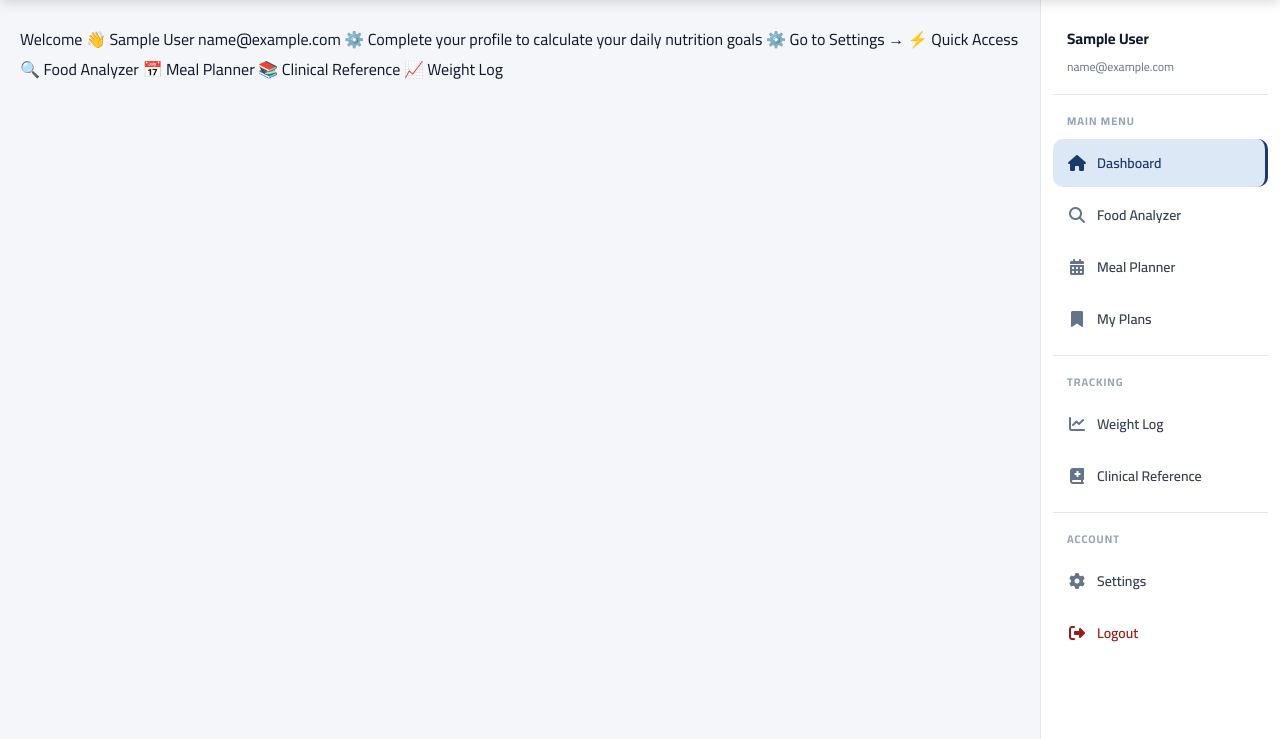
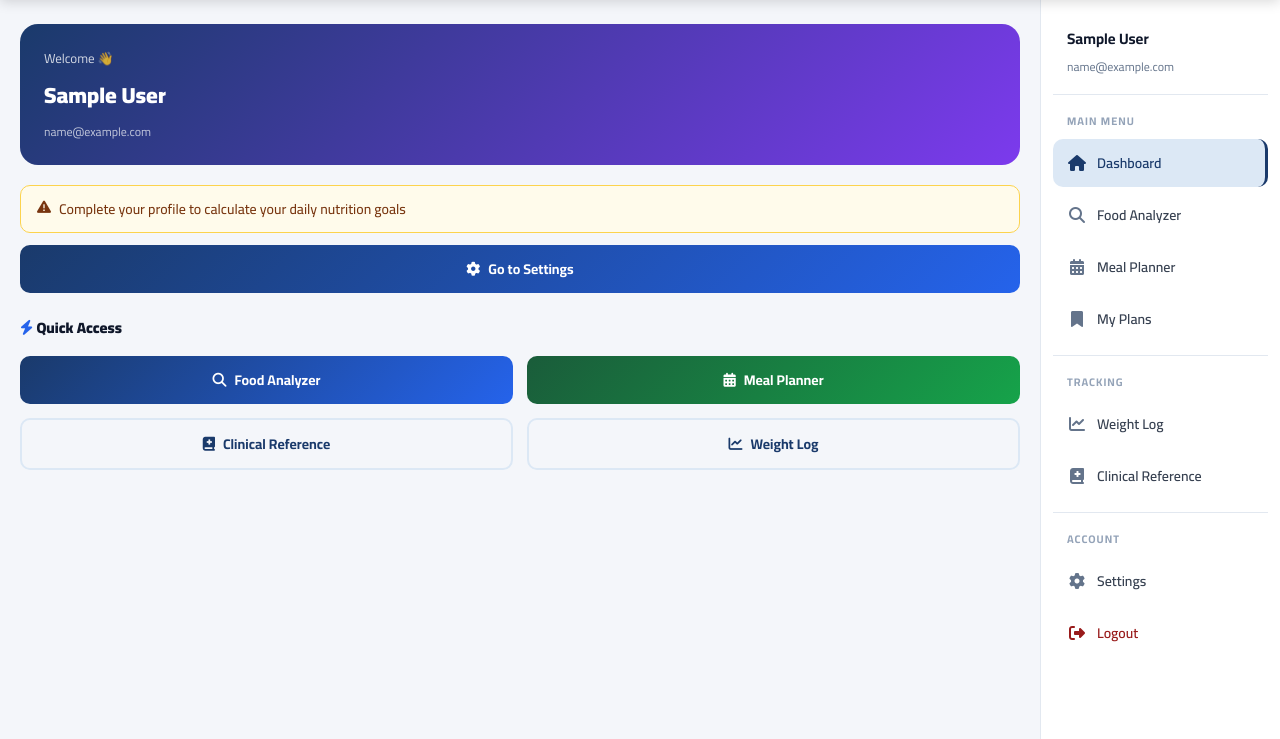
Before and after one commit to mohamedkolo/food-analyzer, a Flask app: page /dashboard in a window 1280 px wide. Shown: the part 60-799 px from the top of the page. Run offline with Flask 3, Linux system fonts and the light colour scheme; the visitor is signed in with stand-in values (Sample User, id 1); data comes from the database, SQL or seed files in the repository; parts of the project's set-up code (start-up, migrations or seed data) failed here and were passed over.

Commit message:
Update dashboard.html

```diff
--- a/templates/dashboard.html
+++ b/templates/dashboard.html
@@ -1,44 +1,159 @@
-{% extends "base.html" %} {% block title %}{{ 'الرئيسية' if (lang or 'ar')=='ar' else 'Dashboard' }}{% endblock %} {% block content %} {% set is_ar = (lang or 'ar') == 'ar' %}
-{{ 'أهلاً بك 👋' if is_ar else 'Welcome 👋' }}
-{{ user.name }}
-{{ user.email }}
-{% if not user.height or not user.weight %}
-⚙️ {{ 'أكمل إعداداتك الشخصية لحساب أهدافك الغذائية اليومية' if is_ar else 'Complete your profile to calculate your daily nutrition goals' }}
-⚙️ {{ 'اذهب للإعدادات ←' if is_ar else 'Go to Settings →' }} {% else %} {% set h = user.height|float %}{% set w = user.weight|float %}{% set age = user.age|int %}{% set act = user.activity|float %} {% set bmr = (10*w + 6.25*h - 5*age + 5)|int %}{% set tdee = (bmr * act)|int %} {% if user.goal == 'fat_loss' %}{% set cal = tdee - 400 %}{% set p_pct = 0.35 %}{% set c_pct = 0.35 %}{% set f_pct = 0.30 %} {% elif user.goal == 'muscle_gain' %}{% set cal = tdee + 400 %}{% set p_pct = 0.30 %}{% set c_pct = 0.45 %}{% set f_pct = 0.25 %} {% else %}{% set cal = tdee %}{% set p_pct = 0.25 %}{% set c_pct = 0.45 %}{% set f_pct = 0.30 %}{% endif %} {% set prot = (cal * p_pct / 4)|int %}{% set carb = (cal * c_pct / 4)|int %}{% set fat = (cal * f_pct / 9)|int %} {% set bmi = (w / ((h/100)**2))|round(1) %}
-{{ 'هدفك' if is_ar else 'Goal' }}
-{% if user.goal=='fat_loss' %}🔥 {{ 'خسارة دهون' if is_ar else 'Fat Loss' }} {% elif user.goal=='muscle_gain' %}💪 {{ 'بناء عضل' if is_ar else 'Muscle Gain' }} {% else %}⚖️ {{ 'ثبات الوزن' if is_ar else 'Maintain' }}{% endif %}
-TDEE
-{{ tdee }}
-kcal
-{{ 'الهدف اليومي' if is_ar else 'Daily Target' }}
-{{ cal }}
-kcal
-🔥
-{{ 'السعرات' if is_ar else 'Calories' }}
-{{ cal }}
-kcal
-💪
-{{ 'البروتين' if is_ar else 'Protein' }}
-{{ prot }}
-{{ 'جرام' if is_ar else 'g' }}
-🍞
-{{ 'الكارب' if is_ar else 'Carbs' }}
-{{ carb }}
-{{ 'جرام' if is_ar else 'g' }}
-🥑
-{{ 'الدهون' if is_ar else 'Fat' }}
-{{ fat }}
-{{ 'جرام' if is_ar else 'g' }}
-📏 BMI
-{{ bmi }}
-{% if bmi<18.5 %}{{ 'نحافة' if is_ar else 'Underweight' }}{% elif bmi<25 %}{{ 'مثالي ✅' if is_ar else 'Normal ✅' }}{% elif bmi<30 %}{{ 'زيادة' if is_ar else 'Overweight' }}{% else %}{{ 'سمنة' if is_ar else 'Obese' }}{% endif %}
-⚖️ {{ 'الوزن' if is_ar else 'Weight' }}
-{{ w }}
-kg
-📐 {{ 'المثالي' if is_ar else 'Ideal' }}
-{{ (22*((h/100)**2))|round(1) }}
-kg
+{% extends "base.html" %}
+{% block title %}{{ 'الرئيسية' if (lang or 'ar')=='ar' else 'Dashboard' }}{% endblock %}
+
+{% block content %}
+{% set is_ar = (lang or 'ar') == 'ar' %}
+
+<!-- Welcome -->
+<div style="background:linear-gradient(135deg,#1a3a6b,#7c3aed);border-radius:18px;padding:22px 24px;margin-bottom:20px;color:#fff">
+  <div style="font-size:13px;opacity:.8;margin-bottom:4px">{{ 'أهلاً بك' if is_ar else 'Welcome' }} 👋</div>
+  <div style="font-size:22px;font-weight:900">{{ user.name }}</div>
+  <div style="font-size:12px;opacity:.7;margin-top:4px">{{ user.email }}</div>
+</div>
+
+{% if user.height and user.weight and user.age %}
+
+  {% set h = user.height | float %}
+  {% set w = user.weight | float %}
+  {% set age = user.age | int %}
+  {% set act = user.activity | float if user.activity else 1.55 %}
+  {% set bmr = (10 * w + 6.25 * h - 5 * age + 5) | int %}
+  {% set tdee = (bmr * act) | int %}
+
+  {% if user.goal == 'fat_loss' %}
+    {% set cal = tdee - 400 %}
+    {% set prot = (cal * 0.35 / 4) | int %}
+    {% set carb = (cal * 0.35 / 4) | int %}
+    {% set fat  = (cal * 0.30 / 9) | int %}
+    {% set goal_label = ('🔥 خسارة دهون' if is_ar else '🔥 Fat Loss') %}
+  {% elif user.goal == 'muscle_gain' %}
+    {% set cal = tdee + 400 %}
+    {% set prot = (cal * 0.30 / 4) | int %}
+    {% set carb = (cal * 0.45 / 4) | int %}
+    {% set fat  = (cal * 0.25 / 9) | int %}
+    {% set goal_label = ('💪 بناء عضل' if is_ar else '💪 Muscle Gain') %}
+  {% else %}
+    {% set cal = tdee %}
+    {% set prot = (cal * 0.25 / 4) | int %}
+    {% set carb = (cal * 0.45 / 4) | int %}
+    {% set fat  = (cal * 0.30 / 9) | int %}
+    {% set goal_label = ('⚖️ ثبات الوزن' if is_ar else '⚖️ Maintain Weight') %}
+  {% endif %}
+
+  {% set bmi = (w / ((h / 100) ** 2)) | round(1) %}
+  {% set ideal = (22 * ((h / 100) ** 2)) | round(1) %}
+
+  <!-- Goal Bar -->
+  <div style="background:#dce8f5;border:1.5px solid #93c5fd;border-radius:12px;padding:14px 18px;margin-bottom:16px">
+    <div style="display:flex;justify-content:space-between;align-items:center;flex-wrap:wrap;gap:10px">
+      <div>
+        <div style="font-size:11px;font-weight:700;color:#64748b">{{ 'هدفك' if is_ar else 'Your Goal' }}</div>
+        <div style="font-size:16px;font-weight:800;color:#1a3a6b">{{ goal_label }}</div>
+      </div>
+      <div style="text-align:center">
+        <div style="font-size:11px;font-weight:700;color:#64748b">TDEE</div>
+        <div style="font-size:18px;font-weight:900;color:#0f172a">{{ tdee }}</div>
+        <div style="font-size:11px;color:#94a3b8">kcal</div>
+      </div>
+      <div style="text-align:center">
+        <div style="font-size:11px;font-weight:700;color:#64748b">{{ 'الهدف اليومي' if is_ar else 'Daily Target' }}</div>
+        <div style="font-size:22px;font-weight:900;color:#2563eb">{{ cal }}</div>
+        <div style="font-size:11px;color:#94a3b8">kcal</div>
+      </div>
+    </div>
+  </div>
+
+  <!-- Macros -->
+  <div class="metrics">
+    <div class="metric">
+      <i class="fa-solid fa-fire" style="color:#2563eb"></i>
+      <div class="metric-label">{{ 'السعرات' if is_ar else 'Calories' }}</div>
+      <div class="metric-value" style="color:#2563eb">{{ cal }}</div>
+      <div class="metric-unit">kcal</div>
+    </div>
+    <div class="metric">
+      <i class="fa-solid fa-dumbbell" style="color:#16a34a"></i>
+      <div class="metric-label">{{ 'البروتين' if is_ar else 'Protein' }}</div>
+      <div class="metric-value" style="color:#16a34a">{{ prot }}</div>
+      <div class="metric-unit">{{ 'جرام' if is_ar else 'g' }}</div>
+    </div>
+    <div class="metric">
+      <i class="fa-solid fa-wheat-awn" style="color:#b34700"></i>
+      <div class="metric-label">{{ 'الكارب' if is_ar else 'Carbs' }}</div>
+      <div class="metric-value" style="color:#b34700">{{ carb }}</div>
+      <div class="metric-unit">{{ 'جرام' if is_ar else 'g' }}</div>
+    </div>
+    <div class="metric">
+      <i class="fa-solid fa-droplet" style="color:#8b0000"></i>
+      <div class="metric-label">{{ 'الدهون' if is_ar else 'Fat' }}</div>
+      <div class="metric-value" style="color:#8b0000">{{ fat }}</div>
+      <div class="metric-unit">{{ 'جرام' if is_ar else 'g' }}</div>
+    </div>
+  </div>
+
+  <!-- BMI Row -->
+  <div class="grid-3" style="margin-bottom:20px">
+    <div class="metric">
+      <i class="fa-solid fa-weight-scale" style="color:#64748b"></i>
+      <div class="metric-label">BMI</div>
+      <div class="metric-value">{{ bmi }}</div>
+      <div class="bmi-badge {% if bmi < 18.5 %}bmi-under{% elif bmi < 25 %}bmi-normal{% elif bmi < 30 %}bmi-over{% else %}bmi-obese{% endif %}" style="margin-top:6px">
+        {% if bmi < 18.5 %}{{ 'نحافة' if is_ar else 'Underweight' }}
+        {% elif bmi < 25 %}{{ 'مثالي' if is_ar else 'Normal' }} ✅
+        {% elif bmi < 30 %}{{ 'زيادة وزن' if is_ar else 'Overweight' }}
+        {% else %}{{ 'سمنة' if is_ar else 'Obese' }}{% endif %}
+      </div>
+    </div>
+    <div class="metric">
+      <i class="fa-solid fa-user" style="color:#64748b"></i>
+      <div class="metric-label">{{ 'وزنك الحالي' if is_ar else 'Current Weight' }}</div>
+      <div class="metric-value">{{ w }}</div>
+      <div class="metric-unit">kg</div>
+    </div>
+    <div class="metric">
+      <i class="fa-solid fa-star" style="color:#64748b"></i>
+      <div class="metric-label">{{ 'الوزن المثالي' if is_ar else 'Ideal Weight' }}</div>
+      <div class="metric-value">{{ ideal }}</div>
+      <div class="metric-unit">kg</div>
+    </div>
+  </div>
+
+{% else %}
+
+  <!-- Setup prompt -->
+  <div class="alert alert-warn">
+    <i class="fa-solid fa-triangle-exclamation"></i>
+    {{ 'أكمل إعداداتك الشخصية لحساب أهدافك الغذائية اليومية' if is_ar else 'Complete your profile to calculate your daily nutrition goals' }}
+  </div>
+  <a href="/settings" class="btn btn-primary btn-full" style="margin-bottom:20px">
+    <i class="fa-solid fa-gear"></i>
+    {{ 'اذهب للإعدادات' if is_ar else 'Go to Settings' }}
+  </a>
+
 {% endif %}
-⚡ {{ 'وصول سريع' if is_ar else 'Quick Access' }}
-🔍 {{ 'محلل الطعام' if is_ar else 'Food Analyzer' }} 📅 {{ 'مصمم الجدول' if is_ar else 'Meal Planner' }} 📚 {{ 'المرجع الكلينيكي' if is_ar else 'Clinical Reference' }} 📈 {{ 'سجل الوزن' if is_ar else 'Weight Log' }}
+
+<!-- Quick Access -->
+<div style="font-size:15px;font-weight:800;color:#0f172a;margin-bottom:14px">
+  <i class="fa-solid fa-bolt" style="color:#2563eb"></i>
+  {{ 'وصول سريع' if is_ar else 'Quick Access' }}
+</div>
+<div class="grid-2">
+  <a href="/analyzer" class="btn btn-primary">
+    <i class="fa-solid fa-magnifying-glass"></i>
+    {{ 'محلل الطعام' if is_ar else 'Food Analyzer' }}
+  </a>
+  <a href="/planner" class="btn btn-success">
+    <i class="fa-solid fa-calendar-days"></i>
+    {{ 'مصمم الجدول' if is_ar else 'Meal Planner' }}
+  </a>
+  <a href="/clinical" class="btn btn-outline">
+    <i class="fa-solid fa-book-medical"></i>
+    {{ 'المرجع الكلينيكي' if is_ar else 'Clinical Reference' }}
+  </a>
+  <a href="/history" class="btn btn-outline">
+    <i class="fa-solid fa-chart-line"></i>
+    {{ 'سجل الوزن' if is_ar else 'Weight Log' }}
+  </a>
+</div>
+
 {% endblock %}
```
